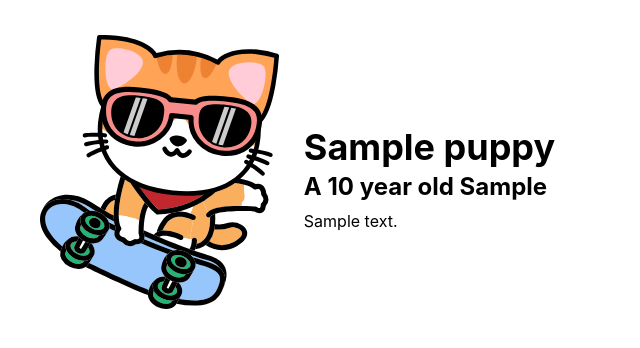
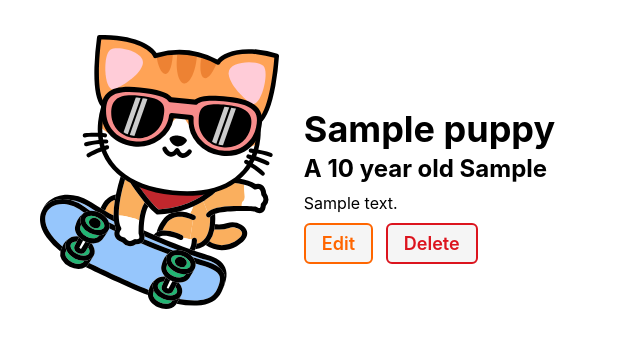
Before and after one commit to korycfitz/puppy-collector, a Django app: template main_app/templates/puppies/detail.html in a window 1280 px wide. Shown: the part 55-403 px from the top of the page, without its empty margins (0-640 px from the left). Run offline with Django 4.2, Linux system fonts and the light colour scheme; the template is opened without the code that fills it: values that come from a table or form of the project are taken from there, others are empty; tables that the repository leaves empty hold one stand-in row (values such as "Sample post"); parts of the project's set-up code (start-up, migrations or seed data) failed here and were passed over.

Commit message:
add the links for Edit and Deleting a puppy

```diff
--- a/main_app/templates/puppies/detail.html
+++ b/main_app/templates/puppies/detail.html
@@ -26,6 +26,10 @@
       <h2>A {{ puppy.breed }} puppy.</h2>
     {% endif %}
     <p>{{ puppy.description }}</p>
+    <div class="puppy-actions">
+      <a href="{% url 'puppy-update' puppy.id %}" class="btn warn">Edit</a>
+      <a href="{% url 'puppy-delete' puppy.id %}" class="btn danger">Delete</a>
+    </div>
   </div>
 </section>
 
```
